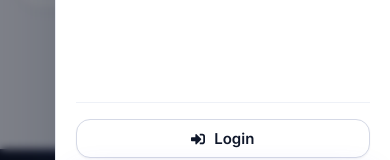
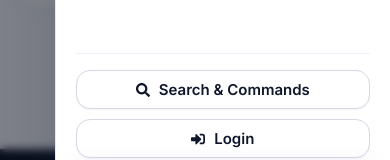
Before and after one commit to DayaShankar215/testingV2, a React (Vite) app in the folder phishing-detection-frontend/: page /url-scan in a window 390 px wide. Both pictures are taken after a click on the button "Open menu". Shown: the part 557-717 px from the top of the page. Built offline with nearby package versions, Linux system fonts and the light colour scheme.

Commit message:
modernizing the page with additional features

```diff
--- a/phishing-detection-frontend/index.html
+++ b/phishing-detection-frontend/index.html
@@ -4,7 +4,10 @@
     <meta charset="UTF-8" />
     <meta name="viewport" content="width=device-width, initial-scale=1.0" />
     <link rel="icon" type="image/svg+xml" href="/favicon.svg" />
+    <link rel="apple-touch-icon" href="/favicon.svg" />
+    <link rel="manifest" href="/manifest.webmanifest" />
     <meta name="theme-color" content="#6366f1" />
+    <meta name="theme-color" content="#080c18" media="(prefers-color-scheme: dark)" />
     <meta
       name="description"
       content="SecureShield uses AI to detect phishing URLs and scam messages in seconds, with clear risk explanations and downloadable reports."
--- a/phishing-detection-frontend/src/components/common/Navbar.jsx
+++ b/phishing-detection-frontend/src/components/common/Navbar.jsx
@@ -268,6 +268,15 @@ const Navbar = () => {
             })}
 
             <div className="drawer-foot">
+              <button
+                className="btn btn-secondary btn-block"
+                onClick={() => {
+                  setDrawerOpen(false);
+                  window.dispatchEvent(new Event(OPEN_PALETTE_EVENT));
+                }}
+              >
+                <FaSearch size={14} /> Search & Commands
+              </button>
               {isAuthenticated ? (
                 <>
                   <div className="dropdown-user" style={{ border: 0 }}>
--- a/phishing-detection-frontend/src/pages/MessageScanner.jsx
+++ b/phishing-detection-frontend/src/pages/MessageScanner.jsx
@@ -1,5 +1,6 @@
 // pages/MessageScanner.jsx
 import React, { useState } from "react";
+import { useLocation } from "react-router-dom";
 import {
   scanMessage,
   submitFeedbackMessage,
@@ -29,7 +30,8 @@ import {
 import toast from "react-hot-toast";
 
 const MessageScanner = () => {
-  const [message, setMessage] = useState("");
+  const location = useLocation();
+  const [message, setMessage] = useState(() => location.state?.message || "");
   const [loading, setLoading] = useState(false);
   const [result, setResult] = useState(null);
   const [error, setError] = useState(null);
--- a/phishing-detection-frontend/src/pages/URLScanner.jsx
+++ b/phishing-detection-frontend/src/pages/URLScanner.jsx
@@ -1,5 +1,6 @@
 // pages/URLScanner.jsx
 import React, { useState } from "react";
+import { useLocation } from "react-router-dom";
 import {
   scanURL,
   submitFeedbackMessage,
@@ -27,7 +28,8 @@ import {
 import toast from "react-hot-toast";
 
 const URLScanner = () => {
-  const [url, setUrl] = useState("");
+  const location = useLocation();
+  const [url, setUrl] = useState(() => location.state?.url || "");
   const [loading, setLoading] = useState(false);
   const [result, setResult] = useState(null);
   const [error, setError] = useState(null);
```
Also changed, not shown: phishing-detection-frontend/public/manifest.webmanifest (added).
